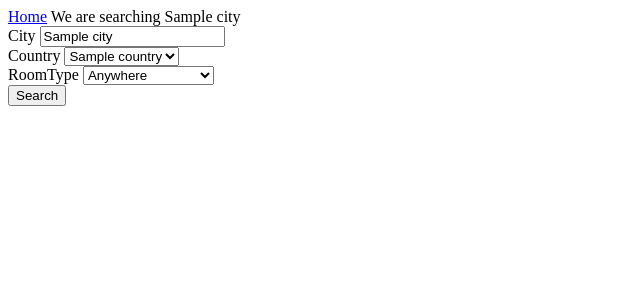
After one commit to sonmh79/airbnb-clone, a Django app: template templates/search.html in a window 1280 px wide. The commit adds this page. Shown: the top 300 px of the page, without its empty margins (0-640 px from the left). Run offline with Django 3.2, Linux system fonts and the light colour scheme; the template is opened without the code that fills it: most values are stand-ins (such as "Sample title", 1, 10 or a date in 2020).

Commit message:
form_selected

```diff
--- a/rooms/urls.py
+++ b/rooms/urls.py
@@ -1,6 +1,9 @@
 from django.urls import path
 from rooms import views as room_views
 
-urlpatterns = [path("<int:pk>", room_views.room_details, name="details")]
+urlpatterns = [
+    path("<int:pk>", room_views.room_details, name="details"),
+    path("search", room_views.search, name="search"),
+]
 
 app_name = "rooms"
--- a/templates/base.html
+++ b/templates/base.html
@@ -4,9 +4,17 @@
     <meta charset="UTF-8">
     <meta http-equiv="X-UA-Compatible" content="IE=edge">
     <meta name="viewport" content="width=device-width, initial-scale=1.0">
-    <title>Document</title>
+    <title>{% block page_title %}{% endblock page_title %}</title>
 </head>
 <body>
+    {% include "partials/nav.html" %}
+    {% block search %}
+    <header>
+        <form method = "get" action="{% url 'rooms:search' %}">
+            <input name="city" type="text" placeholder="Search by City">
+        </form>
+    </header>
+    {% endblock search %}
     {% block content %}
     {% endblock %}
 </body>
--- /dev/null
+++ b/templates/partials/nav.html
@@ -0,0 +1,2 @@
+
+<a href="{% url 'core:home' %}">Home</a>
--- /dev/null
+++ b/templates/search.html
@@ -0,0 +1,41 @@
+{% extends "base.html" %}
+
+{% block page_title %}
+Search by {{city}}
+{% endblock page_title %}
+
+{% block search %}
+{% endblock search%}
+
+{% block content %}
+
+We are searching {{city}}
+
+
+<form method = "get" action="{% url 'rooms:search' %}">
+    <div>
+        <label for="city">City</label>
+        <input value="{{city}}" id = "name" name="city" placeholder="Search by City">
+    </div>
+    <div>
+        <label for="country">Country</label>
+        <select name="country" id="country">
+            {% for country in countries %}
+                <option value="{{country.code}}" {% if s_country == country.code %}selected{% endif %}>{{country.name}}</option>
+            {% endfor %}
+        </select>
+    </div>
+    <div>
+        <label for="room_type">RoomType</label>
+        <select name="room_type" id="room_type">
+            <option value="0" {% if s_room_type == 0  %}selected{% endif %}>Anywhere</option>
+            {% for room_type in room_types %}
+                <option value="{{room_type.pk}}" {% if s_room_type == room_type.pk  %}selected{% endif %}>{{room_type.name}}</option>
+            {% endfor %}
+        </select>
+    </div>
+    <button>Search</button>
+</form>
+
+
+{% endblock %}
```
Also changed, not shown: rooms/views.py (+13 -0 lines).
